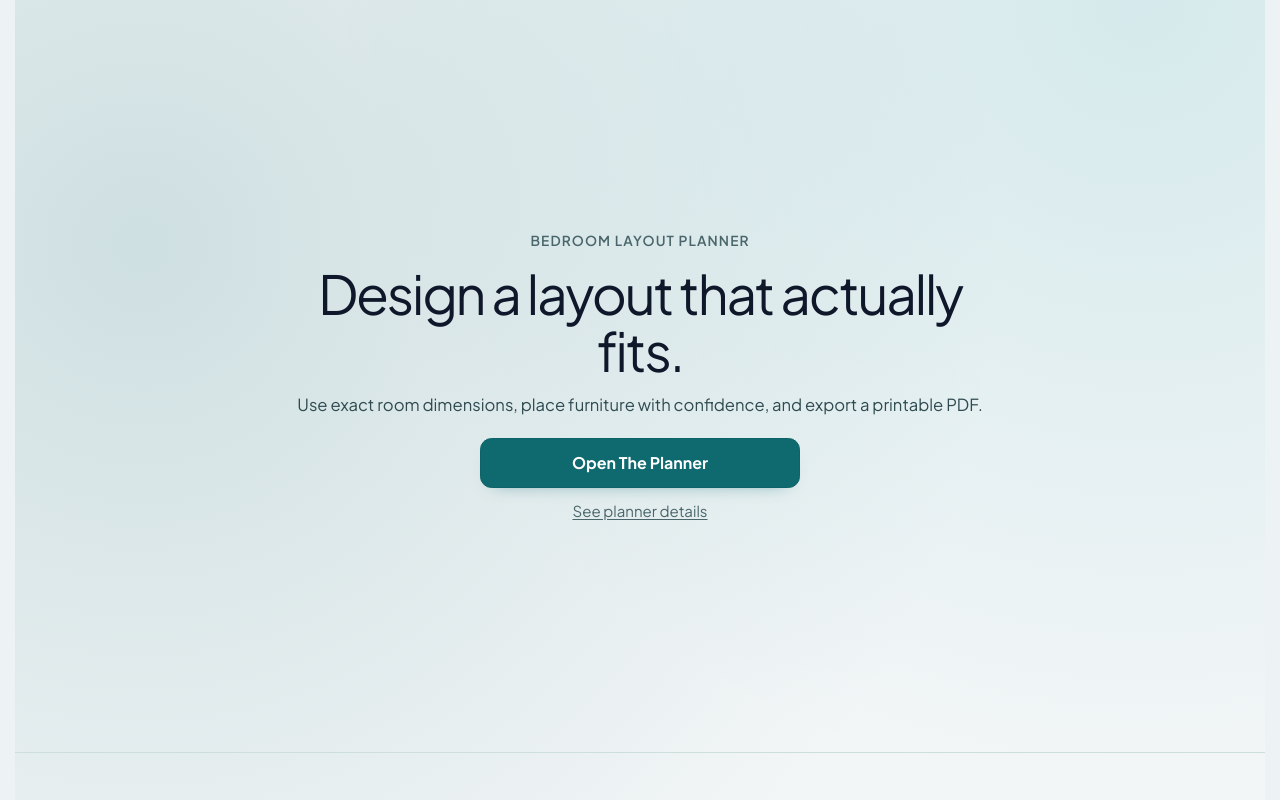
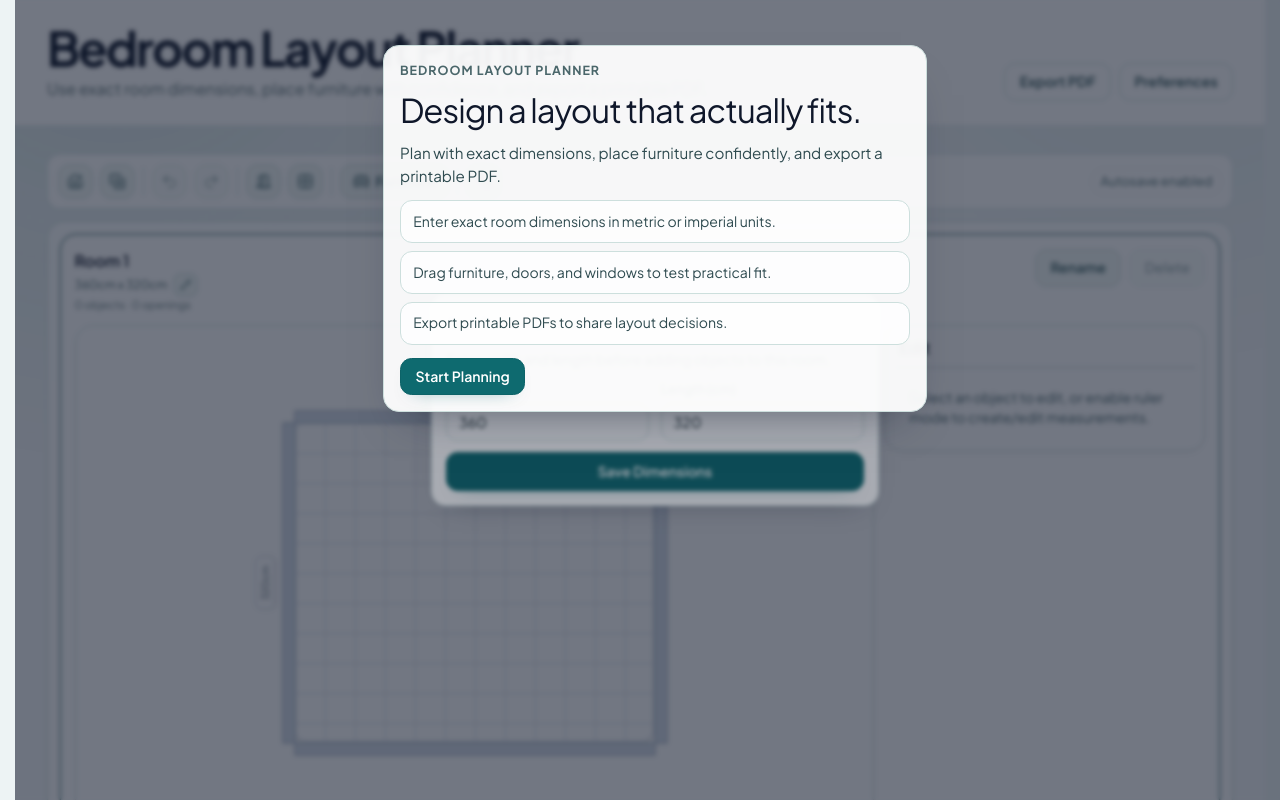
Before and after one commit to Slaymish/BedroomLayoutDesigner, a React (Vite) app: page / in a window 1280 px wide. Shown: the top 800 px of the page. Built offline with nearby package versions, Linux system fonts and the light colour scheme.

Commit message:
feat: implement overlay mode for landing page with dismiss functionality and enhanced layout

```diff
--- a/src/components/LandingPage.css
+++ b/src/components/LandingPage.css
@@ -1,3 +1,101 @@
+.landing-overlay-app-shell {
+  min-height: 100vh;
+  position: relative;
+}
+
+.landing-preview-app {
+  min-height: 100vh;
+}
+
+.landing-preview-app[aria-hidden='true'] {
+  pointer-events: none;
+  user-select: none;
+}
+
+.landing-overlay-root {
+  position: fixed;
+  inset: 0;
+  z-index: 70;
+  display: flex;
+  align-items: flex-start;
+  justify-content: center;
+  padding: 1rem;
+}
+
+.landing-overlay-backdrop {
+  position: absolute;
+  inset: 0;
+  border: 0;
+  background: rgb(15 23 42 / 0.36);
+  backdrop-filter: blur(2px);
+  cursor: zoom-out;
+}
+
+.landing-overlay-panel {
+  position: relative;
+  width: min(34rem, 100%);
+  margin-top: clamp(0.75rem, 3.6vh, 2rem);
+  border: 1px solid var(--border-subtle);
+  border-radius: 1rem;
+  background: color-mix(in srgb, var(--surface-card) 94%, transparent);
+  box-shadow: 0 24px 42px -26px rgb(15 23 42 / 0.52);
+  padding: 1rem;
+  display: grid;
+  gap: 0.82rem;
+  animation: landing-fade-rise 380ms cubic-bezier(0.22, 1, 0.36, 1) both;
+}
+
+.landing-overlay-kicker {
+  margin: 0;
+  color: var(--text-muted);
+  font-size: 0.78rem;
+  font-weight: 700;
+  letter-spacing: 0.08em;
+  text-transform: uppercase;
+}
+
+.landing-overlay-title {
+  margin: 0;
+  color: var(--text-heading);
+  font-size: clamp(1.48rem, 2.6vw, 2.05rem);
+  line-height: 1.08;
+  letter-spacing: -0.03em;
+}
+
+.landing-overlay-subtitle {
+  margin: 0;
+  color: var(--text-soft);
+  font-size: 0.95rem;
+  line-height: 1.52;
+}
+
+.landing-overlay-list {
+  margin: 0;
+  padding: 0;
+  list-style: none;
+  display: grid;
+  gap: 0.5rem;
+}
+
+.landing-overlay-list li {
+  border: 1px solid var(--border-subtle);
+  border-radius: 0.75rem;
+  background: color-mix(in srgb, var(--surface-card) 84%, transparent);
+  padding: 0.66rem 0.76rem;
+  color: var(--text-soft);
+  font-size: 0.88rem;
+}
+
+.landing-overlay-actions {
+  display: flex;
+  flex-wrap: wrap;
+  gap: 0.55rem;
+}
+
+.landing-overlay-actions .ui-btn {
+  min-height: 2.25rem;
+}
+
 .landing-shell {
   min-height: 100vh;
   background:
@@ -322,6 +420,24 @@
 }
 
 @media (max-width: 640px) {
+  .landing-overlay-root {
+    padding: 0.7rem;
+  }
+
+  .landing-overlay-panel {
+    margin-top: 0.4rem;
+    padding: 0.88rem;
+  }
+
+  .landing-overlay-actions {
+    display: grid;
+    grid-template-columns: 1fr;
+  }
+
+  .landing-overlay-actions .ui-btn {
+    width: 100%;
+  }
+
   .landing-container {
     width: min(1120px, calc(100% - 1.2rem));
   }
@@ -346,6 +462,10 @@
 }
 
 @media (prefers-reduced-motion: reduce) {
+  .landing-overlay-panel {
+    animation: none;
+  }
+
   .landing-launchpad-inner > *,
   .landing-section .landing-container {
     opacity: 1;
--- a/src/components/LandingPage.tsx
+++ b/src/components/LandingPage.tsx
@@ -10,11 +10,44 @@ type LandingCtaPlacement = 'launchpad' | 'comparison';
 
 interface LandingPageProps {
   onStartPlanning: (placement: LandingCtaPlacement) => void;
+  mode?: 'full' | 'overlay';
+  onDismiss?: () => void;
 }
 
 const toSlug = (value: string) => value.toLowerCase().replace(/[^a-z0-9]+/g, '-').replace(/(^-|-$)/g, '');
+const OVERLAY_PREVIEW_BULLETS = LANDING_FEATURE_BULLETS.slice(0, 3);
 
-export default function LandingPage({ onStartPlanning }: LandingPageProps) {
+export default function LandingPage({ onStartPlanning, mode = 'full', onDismiss }: LandingPageProps) {
+  if (mode === 'overlay') {
+    return (
+      <div className="landing-overlay-root" role="dialog" aria-modal="true" aria-label="Planner introduction">
+        <button
+          className="landing-overlay-backdrop"
+          type="button"
+          aria-label="Dismiss intro panel"
+          onClick={onDismiss}
+        />
+        <section className="landing-overlay-panel">
+          <p className="landing-overlay-kicker">Bedroom Layout Planner</p>
+          <h1 className="landing-overlay-title">Design a layout that actually fits.</h1>
+          <p className="landing-overlay-subtitle">
+            Plan with exact dimensions, place furniture confidently, and export a printable PDF.
+          </p>
+          <ul className="landing-overlay-list" aria-label="Planner highlights">
+            {OVERLAY_PREVIEW_BULLETS.map((bullet) => (
+              <li key={bullet}>{bullet}</li>
+            ))}
+          </ul>
+          <div className="landing-overlay-actions">
+            <button className="ui-btn ui-btn-primary" onClick={() => onStartPlanning('launchpad')}>
+              Start Planning
+            </button>
+          </div>
+        </section>
+      </div>
+    );
+  }
+
   return (
     <div className="landing-shell">
       <main>
--- a/src/main.tsx
+++ b/src/main.tsx
@@ -196,9 +196,23 @@ const handleStartPlanning = (placement: LandingCtaPlacement) => {
   window.location.assign('/app');
 };
 
+const handleDismissOverlay = () => {
+  trackAnalyticsEvent('landing_overlay_dismiss', { placement: 'overlay' });
+  window.location.assign('/app');
+};
+
 createRoot(document.getElementById('root')!).render(
   <StrictMode>
-    {route === 'planner' ? <App /> : <LandingPage onStartPlanning={handleStartPlanning} />}
+    {route === 'planner' ? (
+      <App />
+    ) : (
+      <div className="landing-overlay-app-shell">
+        <div className="landing-preview-app" aria-hidden="true">
+          <App />
+        </div>
+        <LandingPage mode="overlay" onStartPlanning={handleStartPlanning} onDismiss={handleDismissOverlay} />
+      </div>
+    )}
   </StrictMode>,
 )
 
```
